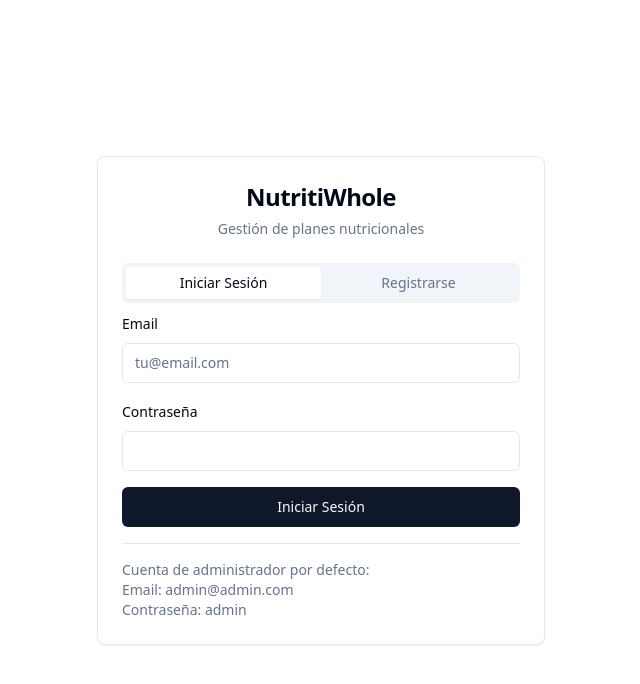
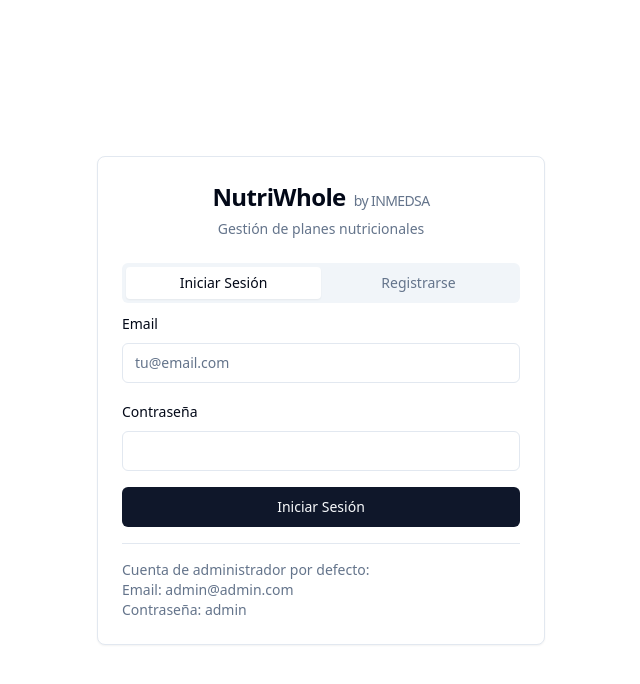
Before and after one commit to dsanig/nutriwhole, a React (Vite) app: page /auth in a window 1280 px wide. Shown: the top 684 px of the page, without its empty margins (319-959 px from the left). Built offline with nearby package versions, Linux system fonts and the light colour scheme.

Commit message:
Update app name and admin creation
Update the application name to "NutriWhole by INMEDSA".
Prevent new users from creating administrator accounts during registration. Administrator roles must be assigned by an existing administrator or directly in the database.

```diff
--- a/index.html
+++ b/index.html
@@ -3,7 +3,7 @@
   <head>
     <meta charset="UTF-8" />
     <meta name="viewport" content="width=device-width, initial-scale=1.0" />
-    <title>mealplan-sync</title>
+    <title>NutriWhole</title>
     <meta name="description" content="Lovable Generated Project" />
     <meta name="author" content="Lovable" />
 
--- a/src/pages/Auth.tsx
+++ b/src/pages/Auth.tsx
@@ -20,7 +20,7 @@ const Auth = () => {
     email: '',
     password: '',
     fullName: '',
-    role: 'client' as 'admin' | 'coach' | 'client'
+    role: 'client' as 'coach' | 'client'
   });
 
   if (loading) {
@@ -83,7 +83,10 @@ const Auth = () => {
     <div className="min-h-screen flex items-center justify-center bg-background p-4">
       <Card className="w-full max-w-md">
         <CardHeader className="text-center">
-          <CardTitle className="text-2xl font-bold">NutritiWhole</CardTitle>
+          <CardTitle className="text-2xl font-bold">
+            NutriWhole
+            <span className="text-sm font-normal text-muted-foreground ml-2">by INMEDSA</span>
+          </CardTitle>
           <CardDescription>
             Gestión de planes nutricionales
           </CardDescription>
@@ -168,7 +171,7 @@ const Auth = () => {
                   <Label htmlFor="signup-role">Tipo de cuenta</Label>
                   <Select
                     value={signUpData.role}
-                    onValueChange={(value: 'admin' | 'coach' | 'client') =>
+                    onValueChange={(value: 'coach' | 'client') =>
                       setSignUpData({ ...signUpData, role: value })
                     }
                   >
@@ -178,7 +181,6 @@ const Auth = () => {
                     <SelectContent>
                       <SelectItem value="client">Cliente</SelectItem>
                       <SelectItem value="coach">Coach/Nutricionista</SelectItem>
-                      <SelectItem value="admin">Administrador</SelectItem>
                     </SelectContent>
                   </Select>
                 </div>
```
